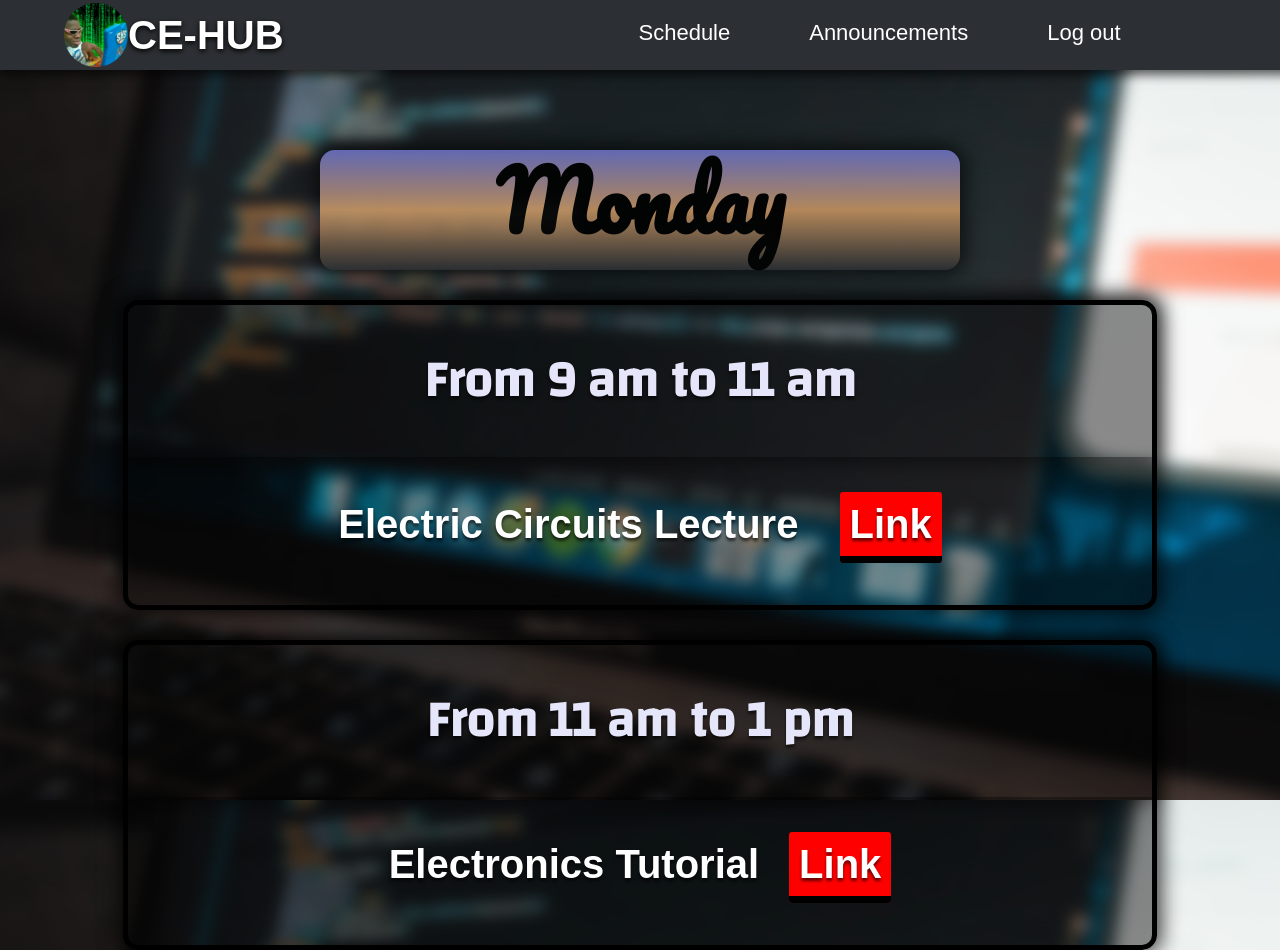
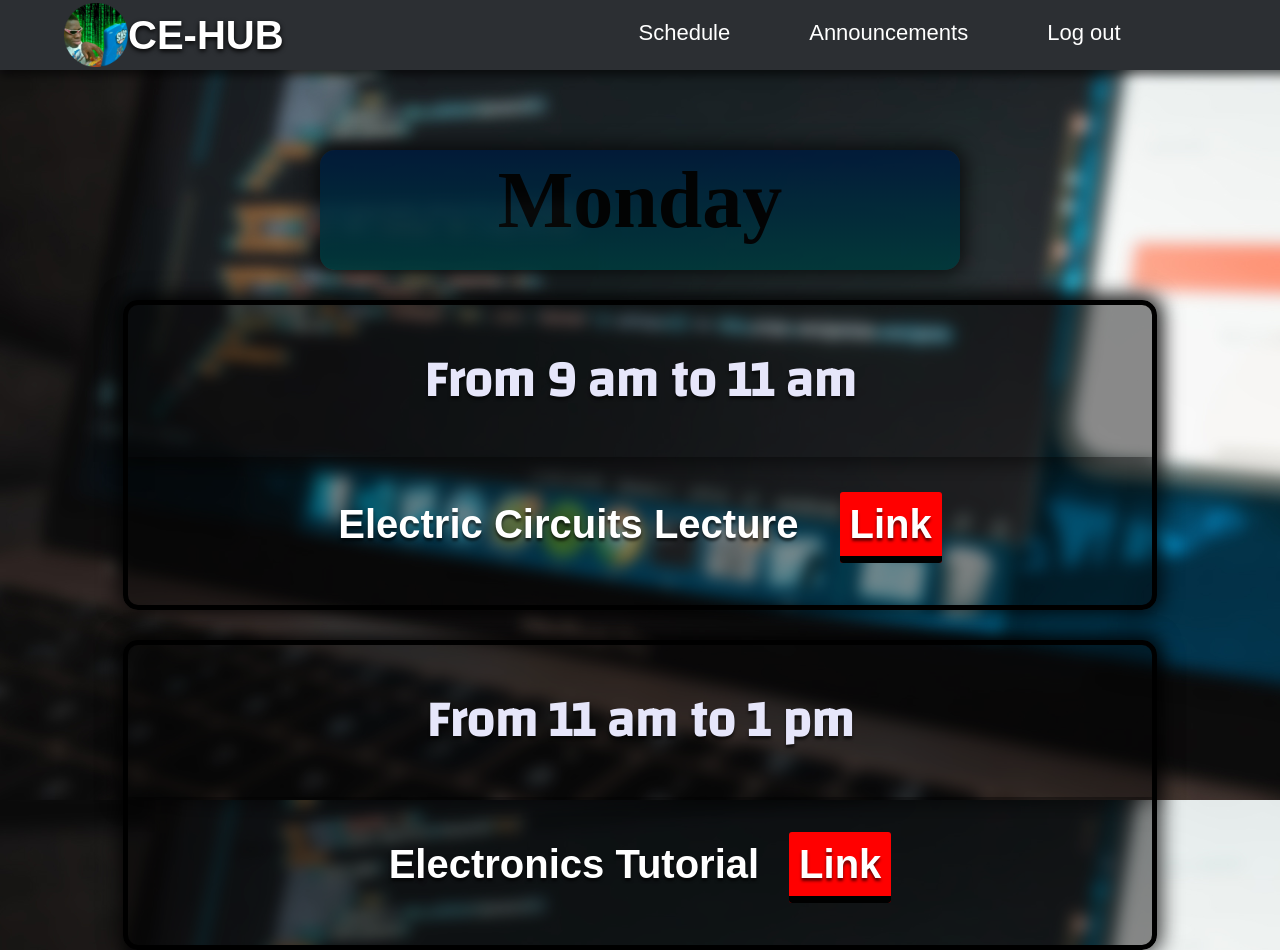
Before and after one commit to LevwTech/CE-HUB, a website: page src/html/a1monday.html in a window 1280 px wide. Shown: the top 950 px of the page. Drawn offline with Linux system fonts and the light colour scheme.

Commit message:
Changed day of week font and gradient

```diff
--- a/src/css/schedule.css
+++ b/src/css/schedule.css
@@ -10,8 +10,8 @@ h1 {
     width: 50%;
     margin:auto;
     margin-top: 150px !important;
-    font-family: 'Pacifico', cursive;
-    background-image: linear-gradient(to bottom,#6a71c2, #c39260 ,#2C2F33);
+    font-family: 'Source Sans Pro';
+    background-image: linear-gradient(to bottom, #001a3b, #002a3b, #00393b);
     box-shadow:0 0 20px 5px rgba(0, 0, 0, 0.733);
     border-radius: 15px;
     -webkit-border-radius: 15px;
```
